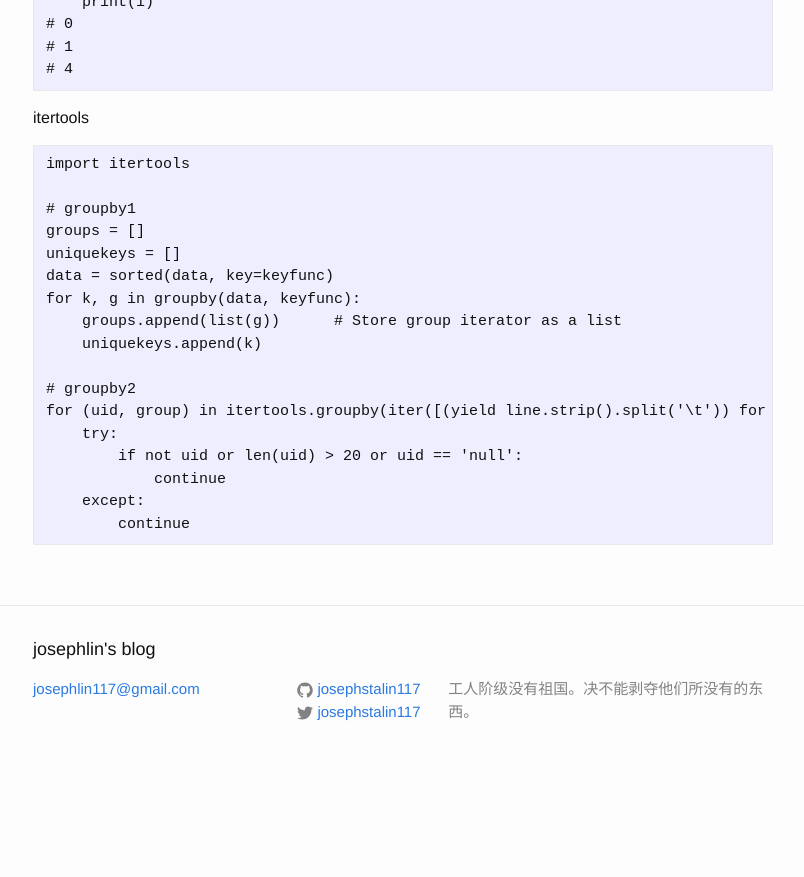
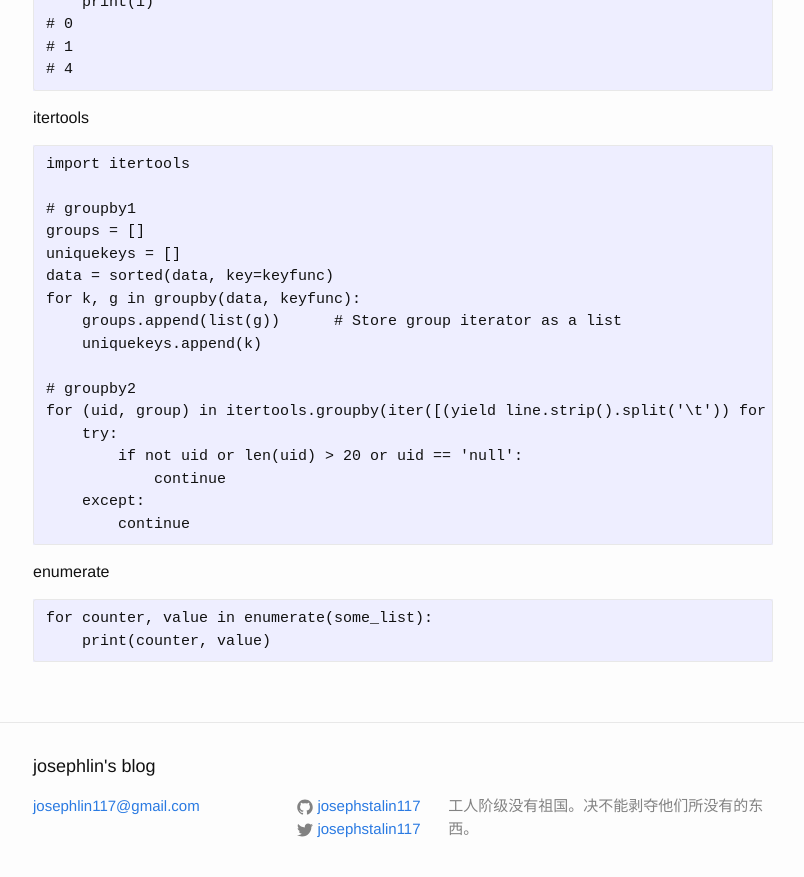
Before and after one commit to josephstalin117/josephstalin117.github.io, a Jekyll site: the page built from _posts/2017-08-10-python.markdown, in a window 1280 px wide and 900 px high, scrolled down 4545 px. Shown: the top 877 px of the window, without its empty margins (237-1041 px from the left). Built offline with Jekyll 4.4.1, drawn with Linux system fonts in a browser that asks for light colours; before the commit the page ends 5328 px from its top, so only the background shows below that.

Commit message:
add python

````diff
--- a/_posts/2017-08-10-python.markdown
+++ b/_posts/2017-08-10-python.markdown
@@ -235,3 +235,9 @@ for (uid, group) in itertools.groupby(iter([(yield line.strip().split('\t')) for
     except:
         continue
 ```
+
+enumerate
+```
+for counter, value in enumerate(some_list):
+    print(counter, value)
+```
````
